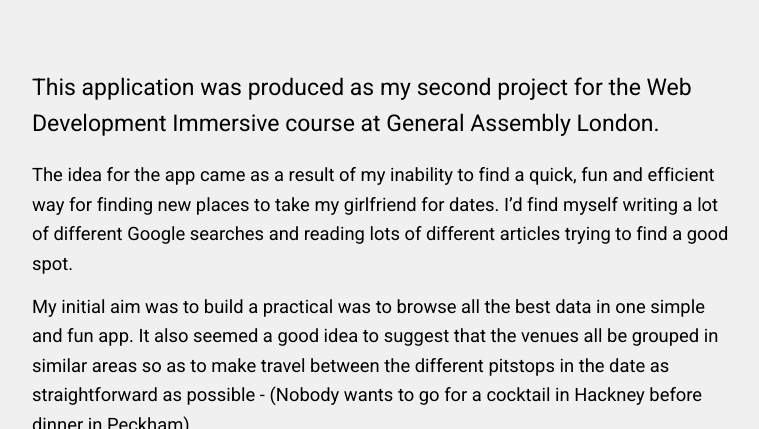
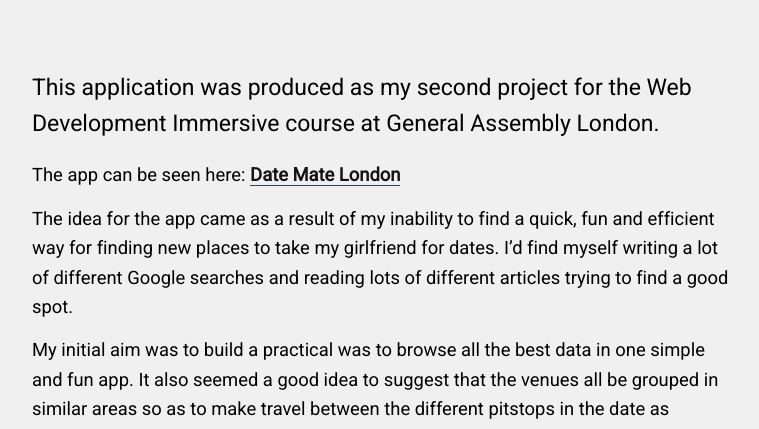
Before and after one commit to delamorinierejh/delamorinierejh.github.io, a Jekyll site: the page built from _posts/2016-09-07-Date-Mate.markdown, in a window 1280 px wide and 900 px high, scrolled down 552 px, cut to the strip 96-525 px from the top of the window. Shown: the whole strip, without its empty margins (256-1015 px from the left). Built offline with Jekyll 4.4.1, drawn with Linux system fonts in a browser that asks for light colours; nearby versions of some CDN libraries.

Commit message:
updated date mate article

```diff
--- a/_posts/2016-09-07-Date-Mate.markdown
+++ b/_posts/2016-09-07-Date-Mate.markdown
@@ -9,6 +9,8 @@ image-sm: http://imgur.com/PC525N4.png
 image-home: https://images.unsplash.com/photo-1470762920880-a8e058686707?ixlib=rb-0.3.5&q=80&fm=jpg&crop=entropy&cs=tinysrgb&s=7ad04dcd45407f39e32f62424b192b86
 ---
 This application was produced as my second project for the Web Development Immersive course at General Assembly London.
+
+The app can be seen here: <a href="https://date-mate-london.herokuapp.com/" target="_blank">**Date Mate London**</a>
 
 The idea for the app came as a result of my inability to find a quick, fun and efficient way for finding new places to take my girlfriend for dates. I'd find myself writing a lot of different Google searches and reading lots of different articles trying to find a good spot.
 
```
